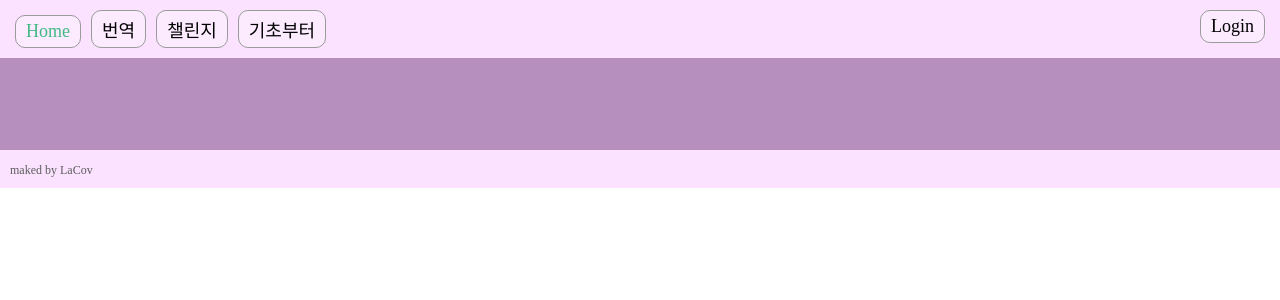
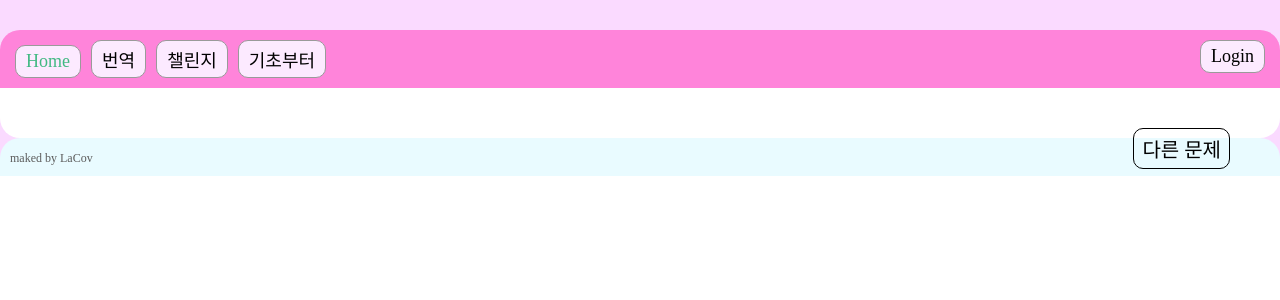
Before and after one commit to LaCovLoid/Learn-Japanese, a Vue app: page / in a window 1280 px wide. Shown: the top 300 px of the page. Built offline with nearby package versions, Linux system fonts and the light colour scheme; no server answers.

Commit message:
modify home's design

```diff
--- a/src/api/api.ts
+++ b/src/api/api.ts
@@ -30,7 +30,6 @@ export function getAPI(route: string, payload: any = {}): Promise<any> {
       headers["Access-Token"] = store.accessToken;
     }
     if (payload != null && payload.legnth != 0) route = route + "?" + new URLSearchParams(payload).toString();
-
     axios.get(SERVER_ADDR + route,{
       headers: headers
     }).catch((error) => {
--- a/src/components/FooterComponent.vue
+++ b/src/components/FooterComponent.vue
@@ -10,15 +10,17 @@
 </script>
 
 <style lang="scss" module>
-.index {
+.index{
   background-color: #fadaff;
-  .footerMain {
+  .footerMain{
     margin: 0 auto;
     padding: 10px 10px;
     max-width: 1280px;
 
-    background-color: #fbe2ff;
-    .maked {
+    background-color: #e9fbff;
+    border-top-right-radius: 20px;
+    border-top-left-radius: 20px;
+    .maked{
       color: #5c5c5c;
       font-size: 12px;
     }
--- a/src/components/HeaderComponent.vue
+++ b/src/components/HeaderComponent.vue
@@ -16,7 +16,7 @@
 </template>
 
 <script setup lang="ts">
-import {ref,reactive, computed} from 'vue';
+import { reactive } from 'vue';
 import { piniaStore } from '@/store/index';
 import { RouterLink } from 'vue-router';
 import router from '@/router';
@@ -41,18 +41,18 @@ const menuList = reactive([
   path: '/beginner'
 },]);
 
-function timeIncrease() {
+function timeIncrease(){
   store.setCount(store.count + 1);
-  if (store.accessToken != "" && store.count > 600) {
+  if (store.accessToken != "" && store.count > 600){
     message = "오랜시간 활동이 없어 자동으로 로그아웃됩니다.";
     logout();
   }
 }
 
-setInterval(() => {timeIncrease()}, 1000);
+setInterval(() =>{timeIncrease()}, 1000);
 
-function logout() {
-  if (message == "") {
+function logout(){
+  if (message == ""){
     message = "로그아웃";
   }
   store.setAccessToken("");
@@ -63,17 +63,20 @@ function logout() {
 </script>
 
 <style lang="scss" module>
-.index {
+.index{
+  padding-top: 30px;
   font-size: 18px;
-  background-color: #fadaff;
-  .headerMain {
+    background-color: #fadaff;
+  .headerMain{
     margin: 0 auto;
     padding: 10px 10px;
     max-width: 1280px;
 
-    background-color: #fbe2ff;
+    background-color: #ff84da;
+    border-top-left-radius: 20px;
+    border-top-right-radius: 20px;
     position: relative;
-    .menuButton {
+    .menuButton{
       margin: 0 5px;
       padding: 5px 10px;
       display: inline-block;
@@ -83,7 +86,7 @@ function logout() {
       background-color: #fceaff;
       border-radius: 10px;
     }
-    .rightMenus {
+    .rightMenus{
       padding-right: 10px;
       display: inline-block;
       position: absolute;
--- a/src/components/KeyboardComponent.vue
+++ b/src/components/QuestionComponent.vue
@@ -11,19 +11,22 @@
         {{ item }}
       </div>
     </div>
+    <span :class="$style.submitButton" @click="answerSubmit">확인</span>
   </main>
 </template>
 
 <script setup lang="ts">
-import {ref} from 'vue';
-import {specialKey,hiragana,dakuon,handakuon,smallHiragana} from '../assets/hiragana';
+import { ref } from 'vue';
+import { specialKey,hiragana,dakuon,handakuon,smallHiragana } from '../assets/hiragana';
+import { getAPI } from '@/api/api';
 
-
+let props = defineProps(['yomiganaLength','wordId']);
+let wordId = props.wordId;
 let text = ref("");
 let filled = 0;
+const emits = defineEmits(['sendingData']);
 
-let wordLength = defineProps(['wordLength']);
-for (let i = 0; i < wordLength.wordLength; i++){
+for (let i = 0; i < props.yomiganaLength; i++){
   text.value += "□"
 }
 
@@ -89,10 +92,26 @@ function getStyleName(value:string):string {
   }
   return "keyboardItem";
 }
+
+function answerSubmit() {
+  getAPI("/word_check", {text:text.value ,wordId:wordId })
+  .then(checkFetchHandler)
+  .catch(checkFailedHandler);
+}
+
+function checkFetchHandler(response:any){
+  let isAnswer = response.data.isAnswer;
+  alert(isAnswer);
+  emits('sendingData', isAnswer);
+}
+function checkFailedHandler(){
+  //값이 틀린게 아니라 값을 못받아올때 코드
+}
+
 </script>
 
 <style type="text/css">
-.keyboardItem {
+.keyboardItem{
   width: 50px;
   height: 50px;
   margin-top: 10px;
@@ -105,17 +124,17 @@ function getStyleName(value:string):string {
   border: 1px solid #000000;
   border-radius: 5px;
 }
-.keyboardItem:hover {
+.keyboardItem:hover{
   background-color: pink;
 }
-.noText {
+.noText{
   opacity: 0;
   border: none;
 }
 </style>
 
 <style lang="scss" module>
-.index {
+.index{
   width: 800px;
   margin: 0 auto;
   position: relative;
@@ -130,17 +149,33 @@ function getStyleName(value:string):string {
 
     font-size: 40px;
     text-align: center;
-    background-color: aquamarine;
+    background-color: #ffe7f7;
+    border-radius: 20px;
   }
-  .left {
+  .left{
     width: 750px;
     display: inline-block;
   }
-  .right {
+  .right{
     width: 50px;
     padding-right: 10px;
     display: inline-block;
-    position: absolute;
+  }
+  .submitButton{
+    width: 80px;
+    height: 40px;
+    margin-top: 10px;
+    margin-left: calc(50% - 40px);
+    padding-top: 8px;
+
+    background-color: #c9fffa;
+    display: inline-block;
+    text-align: center;
+    border: 1px solid #000000;
+    border-radius: 5px;
+  }
+  .submitButton:hover{
+    background-color: #8becff;
   }
 }
 </style>
--- a/src/views/BeginnerView.vue
+++ b/src/views/BeginnerView.vue
@@ -4,7 +4,7 @@
 </template>
 
 <script setup lang="ts">
-import {ref} from 'vue';
+import { ref } from 'vue';
 
 </script>
 
--- a/src/views/ChallangeView.vue
+++ b/src/views/ChallangeView.vue
@@ -4,7 +4,7 @@
 </template>
 
 <script setup lang="ts">
-import {ref} from 'vue';
+import { ref } from 'vue';
 
 </script>
 
--- a/src/views/HomeView.vue
+++ b/src/views/HomeView.vue
@@ -1,17 +1,23 @@
 <template>
   <div :class="$style.index">
-    <main :class="$style.homeMain">
-      {{ word }}
-      <br />
-      {{ mean }}
-      <br />
-      {{ yomigana }}
-      <br />
-      {{ example_word }}
-      <br />
-      {{ example_mean }}
+    <main :class="$style.homeMain" v-if="visibleBoolean">
+      <div :class="$style.description">
+        {{ word }} {{ mean }}
+        <div :class="$style.retryButton" @click="retry">
+          다른 문제
+        </div>
+      </div>
       <div v-if="word">
-        <KeyboardComponent :wordLength=yomigana.length />
+        <QuestionComponent :yomiganaLength=yomiganaLength :wordId=wordId @sendingData="answerCheck" />
+      </div>
+    </main>
+    <main :class="$style.homeMain" v-else>
+      <div :class="$style.retryButton" @click="retry">
+        다른 문제
+      </div>
+      <div :class="$style.congrate" v-if="isAnswer">
+        문제를 푸셨습니다!<br /><br />
+        축하합니다!
       </div>
     </main>
   </div>
@@ -19,44 +25,93 @@
 
 
 <script setup lang="ts">
-import {ref} from 'vue';
-import {getAPI} from '../api/api';
-import KeyboardComponent from '../components/KeyboardComponent.vue'
+import { ref } from 'vue';
+import { getAPI } from '../api/api';
+import QuestionComponent from '../components/QuestionComponent.vue';
 
+let wordId = ref(-1);
 let word = ref("");
 let mean = ref("");
-let yomigana = ref("");
-let example_word = ref("");
-let example_mean = ref("");
+let yomiganaLength = ref("");
+let visibleBoolean = ref(true);
+let isAnswer = ref(false);
 
-getAPI("/random")
-  .then(randomFetchHandler)
-  .catch(randomFailedHandler);
+getQuestion();
 
-function randomFetchHandler(response:any){
-  word.value = response.data[0].word;
-  mean.value = response.data[0].mean;
-  yomigana.value = response.data[0].yomigana;
-  example_word.value = response.data[0].example_word;
-  example_mean.value = response.data[0].example_mean;
-  console.log(word);
+function getQuestion(){
+  getAPI("/random")
+    .then(randomFetchHandler)
+    .catch(randomFailedHandler);
+
+  function randomFetchHandler(response:any){
+    wordId.value = response.data.word_id;
+    word.value = response.data.word;
+    mean.value = response.data.mean;
+    yomiganaLength.value = response.data.yomigana_length;
+  }
+  function randomFailedHandler(){
+    alert('정보를 받아올 수 없습니다.');
+  }
 }
 
-function randomFailedHandler(){
-  alert('정보를 받아올 수 없습니다.');
+function answerCheck(data:any) {
+  isAnswer.value = data;
+  if (isAnswer.value) {
+    visibleBoolean.value = false;
+  }
 }
 
+function retry(){
+  visibleBoolean.value = true;
+  isAnswer.value = false;
+  word.value = "";
+  getQuestion();
+}
 </script>
 
 
 <style lang="scss" module>
-.index {
+.index{
   background-color: #fadaff;
-  .homeMain {
+  .homeMain{
     margin: 0 auto;
     padding: 10px 10px;
     max-width: 1280px;
-    background-color: #b78fbe;
+    background-color: #ffffff;
+    border-bottom-right-radius: 20px;
+    border-bottom-left-radius: 20px;
+    position: relative;
+
+    .description{
+      margin: 30px 0;
+      font-size: 28px;
+      text-align: center;
+
+    }
+
+    .congrate{
+      width: 100%;
+      text-align: center;
+      margin: 100px 0;
+
+      display: block;
+      font-size: 40px;
+      font-weight: bold;
+      position: relative;
+    }
+  }
+  .retryButton{
+    margin: auto;
+    padding: 5px 8px;
+
+    border: 1px solid #000000;
+    border-radius: 10px;
+    text-align: center;
+    font-size: 20px;
+    display: inline-block;
+    cursor: pointer;
+    position:absolute;
+    right: 50px;
   }
 }
 </style>
--- a/src/views/MyPageView.vue
+++ b/src/views/MyPageView.vue
@@ -4,10 +4,10 @@
 </template>
 
 <script setup lang="ts">
-import {ref} from 'vue';
+import { ref } from 'vue';
 import axios from 'axios';
-import {getAPI} from '../api/api';
-import {piniaStore} from '@/store/index';
+import { getAPI } from '../api/api';
+import { piniaStore } from '@/store/index';
 const store = piniaStore();
 
 let test = getAPI("/user_info");
--- a/src/views/TestView.vue
+++ b/src/views/TestView.vue
@@ -5,7 +5,7 @@
 </template>
 
 <script setup lang="ts">
-import {ref} from 'vue';
+import { ref } from 'vue';
 import { useRoute } from 'vue-router';
 const route = useRoute();
 const word = ref(route.params.word);
@@ -13,7 +13,7 @@ const word = ref(route.params.word);
 </script>
 
 <style lang="scss" module>
-.container {
+.container{
   font-size: 60px;
 }
 </style>
--- a/src/views/TranslateView.vue
+++ b/src/views/TranslateView.vue
@@ -4,7 +4,7 @@
 </template>
 
 <script setup lang="ts">
-import {ref} from 'vue';
+import { ref } from 'vue';
 
 </script>
 
```
Also changed, not shown: src/views/LoginView.vue (+8 -8 lines), src/views/RegistView.vue (+7 -7 lines).
